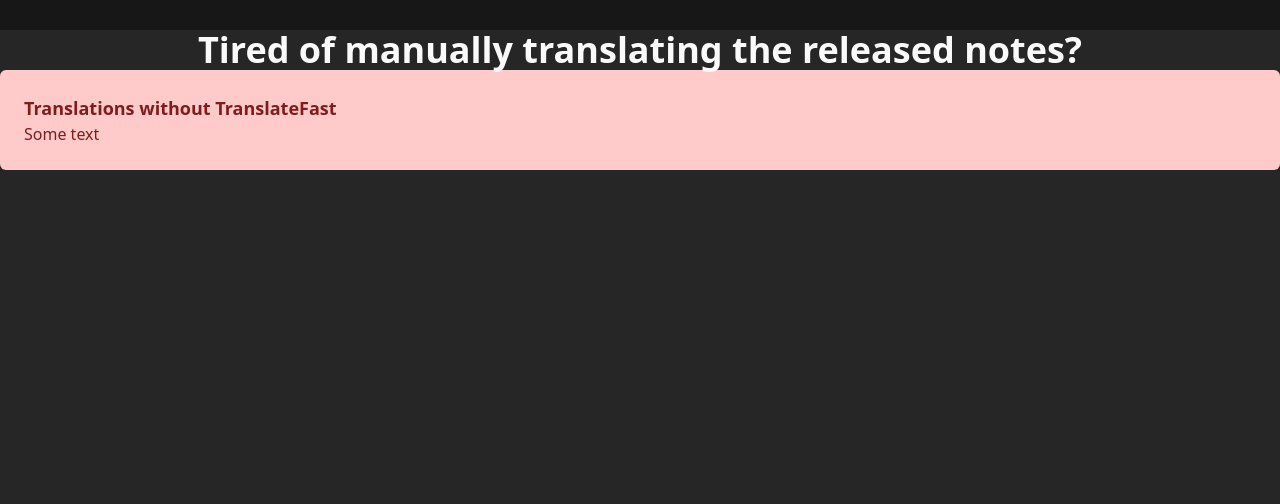
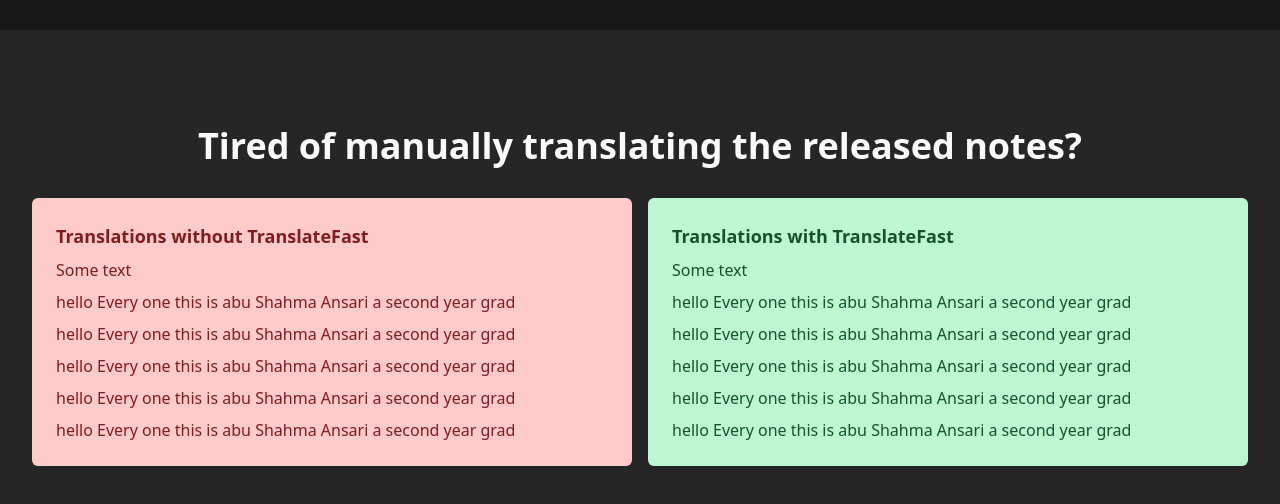
Before and after one commit to Shahmaz0/translate--fast, a Next.js app: page / in a window 1280 px wide. Shown: the part 770-1274 px from the top of the page. Built offline with nearby package versions, Linux system fonts and the light colour scheme.

Commit message:
Added comparecard

```diff
--- a/src/app/page.tsx
+++ b/src/app/page.tsx
@@ -102,13 +102,38 @@ export default function Home() {
                   </section>
               </main>
           </div>
-          <div className={"min-h-screen"}>
+          <div className={"min-h-screen py-24"}>
               <h2 className={"text-4xl font-bold text-center"}>
                   Tired of manually translating the released notes?
               </h2>
-              <CompareCard title={"Translations without TranslateFast"} variant={"negative"}>
-                  Some text
-              </CompareCard>
+              <div className={"flex max-lg:flex-col gap-4 w-full p-8"}>
+                  <CompareCard
+                      title={"Translations without TranslateFast"}
+                      variant={"negative"}
+                      className={"flex flex-grow"}
+                  >
+
+                      Some text
+
+                      <div>hello Every one this is abu Shahma Ansari a second year grad</div>
+                      <div>hello Every one this is abu Shahma Ansari a second year grad</div>
+                      <div>hello Every one this is abu Shahma Ansari a second year grad</div>
+                      <div>hello Every one this is abu Shahma Ansari a second year grad</div>
+                      <div>hello Every one this is abu Shahma Ansari a second year grad</div>
+                  </CompareCard>
+                  <CompareCard
+                      title={"Translations with TranslateFast"}
+                      variant={"positive"}
+                      className={"flex flex-grow"}
+                  >
+                      Some text
+                      <div>hello Every one this is abu Shahma Ansari a second year grad</div>
+                      <div>hello Every one this is abu Shahma Ansari a second year grad</div>
+                      <div>hello Every one this is abu Shahma Ansari a second year grad</div>
+                      <div>hello Every one this is abu Shahma Ansari a second year grad</div>
+                      <div>hello Every one this is abu Shahma Ansari a second year grad</div>
+                  </CompareCard>
+              </div>
           </div>
           <footer></footer>
       </>
--- a/src/components/compare-card.tsx
+++ b/src/components/compare-card.tsx
@@ -1,14 +1,14 @@
 import React, {BaseHTMLAttributes} from "react";
 import {cva, VariantProps} from "class-variance-authority";
-import {buttonVariants} from "@/components/ui/button";
 import {cn} from "@/lib/utils";
 
-const compareVariants = cva("rounded-md p-6",{
+const compareVariants = cva("rounded-md p-6 flex flex-col gap-2",{
     variants: {
         variant: {
             positive: "bg-green-200 text-green-900",
             negative: "bg-red-200 text-red-900",
         },
+
     },
     defaultVariants: {
         variant: "positive",
--- /dev/null
+++ b/src/components/review.tsx
@@ -0,0 +1,38 @@
+import React, {BaseHTMLAttributes} from "react";
+import {cva, VariantProps} from "class-variance-authority";
+import {cn} from "@/lib/utils";
+import {FontAwesomeIcon} from "@fortawesome/react-fontawesome";
+import {faStar} from "@fortawesome/free-solid-svg-icons";
+
+
+interface UserReviewProps
+    extends BaseHTMLAttributes<HTMLDivElement>{
+
+    name: string;
+    title: string;
+    message:String;
+    variant: "positive" | "negative";
+}
+
+const UserReview = React.forwardRef<HTMLDivElement, UserReviewProps>(
+    ({ title, name, message } , ref) => {
+        return (
+            <div ref={ref}>
+                <div className={"flex gap-[2px] text-amber-500 h-4 fit"}>
+                    <FontAwesomeIcon icon={faStar}/>
+                    <FontAwesomeIcon icon={faStar}/>
+                    <FontAwesomeIcon icon={faStar}/>
+                    <FontAwesomeIcon icon={faStar}/>
+                    <FontAwesomeIcon icon={faStar}/>
+                </div>
+                <p className={"text-center"}>{message}</p>
+                <p className={"font-semibold text-lg"}>{name}</p>\
+                <span>{title}</span>
+            </div>
+        );
+    }
+);
+
+UserReview.displayName = "UserReview";
+
+export default UserReview;
```
